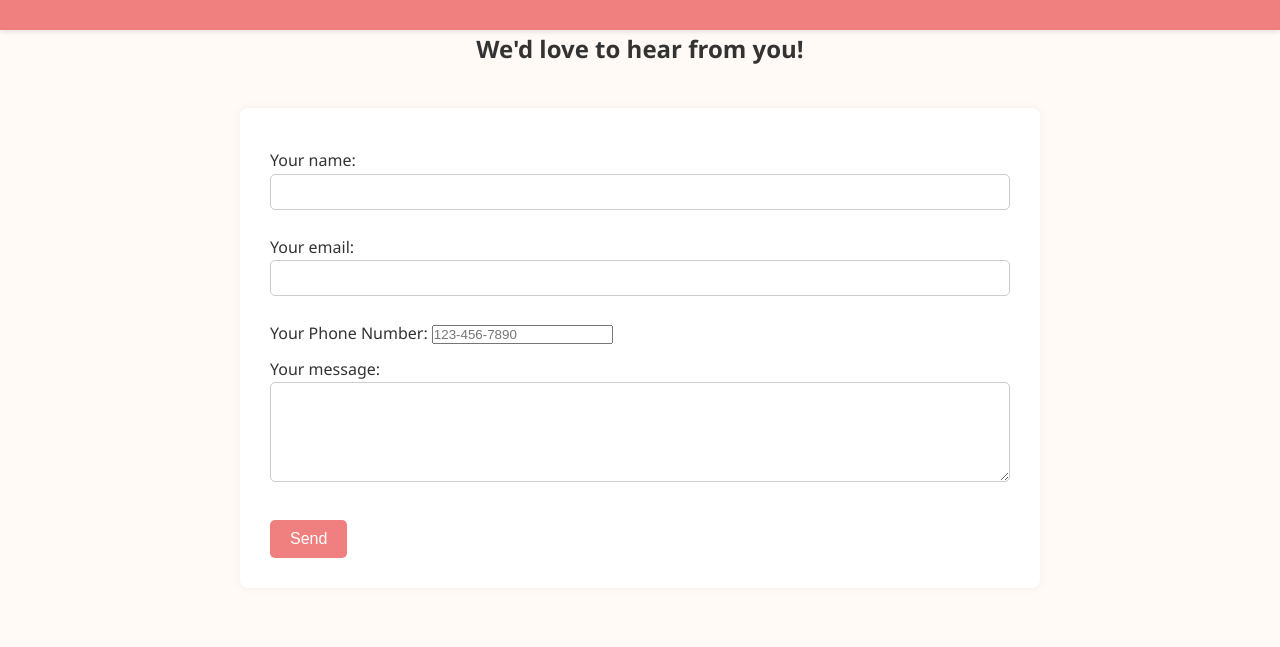
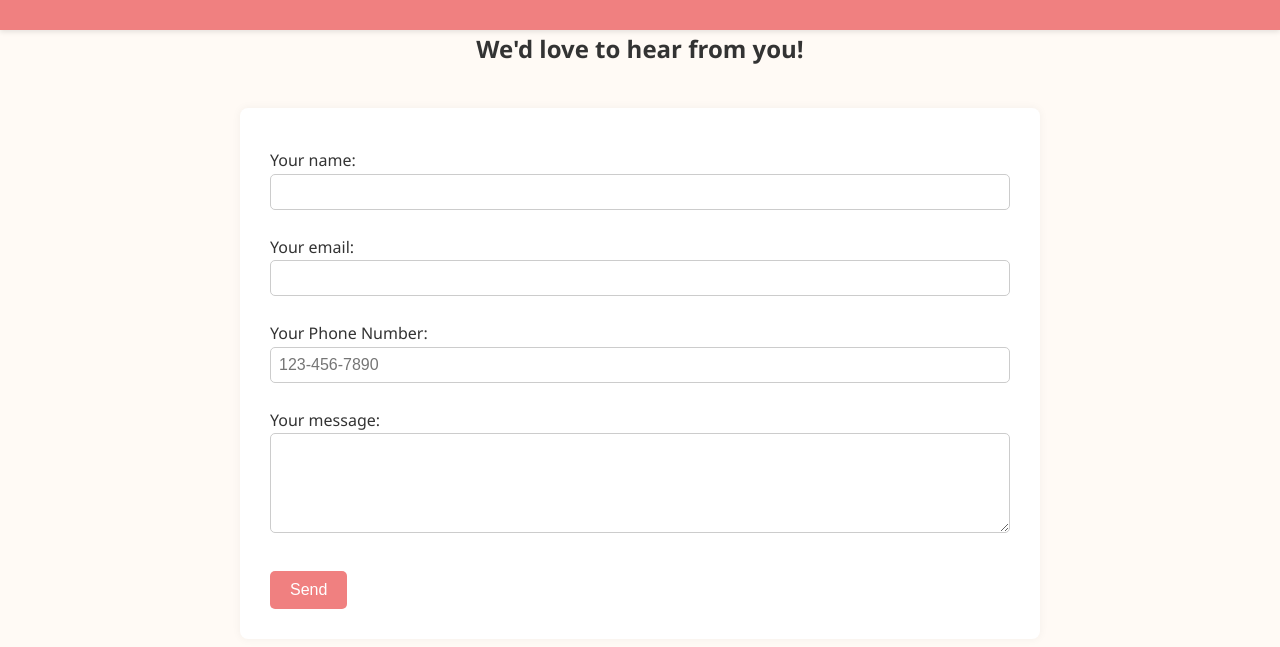
Before and after one commit to Minecraftpro546/heavenlybites, a website: page contact.html in a window 1280 px wide. Shown: the part 133-780 px from the top of the page. Drawn offline with Linux system fonts and the light colour scheme.

Commit message:
Update styles.css

```diff
--- a/styles.css
+++ b/styles.css
@@ -113,6 +113,7 @@ form label {
 form select,
 form input[type="text"],
 form input[type="email"],
+form input[type="tel"],
 form textarea {
     width: 100%;
     padding: 8px;
```
